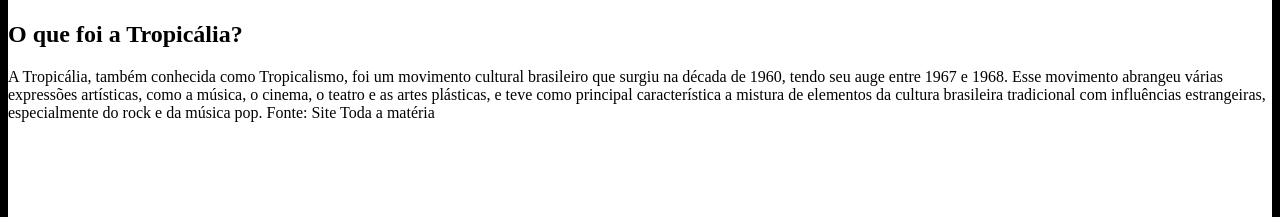
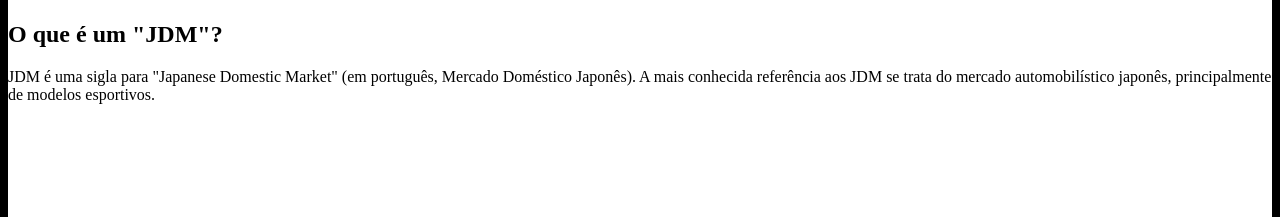
Before and after one commit to ThiDionizio/Carros_jdm, a plain HTML site: page index.html in a window 1280 px wide. Shown: the part 1256-1473 px from the top of the page. Drawn offline with Linux system fonts and the light colour scheme.

Commit message:
Update index.html

```diff
--- a/index.html
+++ b/index.html
@@ -48,12 +48,8 @@
                     <img src="img/image (1).png" class="rounded-pill" width="273" height="331" loading="lazy">
                 </div>
                 <div class="col-5">
-                    <h2>O que foi a Tropicália?</h2>
-                    <p class="p-2">A Tropicália, também conhecida como Tropicalismo, foi um movimento cultural
-                        brasileiro que surgiu na década de 1960, tendo seu auge entre 1967 e 1968. Esse movimento
-                        abrangeu várias expressões artísticas, como a música, o cinema, o teatro e as artes plásticas, e
-                        teve como principal característica a mistura de elementos da cultura brasileira tradicional com
-                        influências estrangeiras, especialmente do rock e da música pop. Fonte: Site Toda a matéria</p>
+                    <h2>O que é um "JDM"?</h2>
+                    <p class="p-2">JDM é uma sigla para "Japanese Domestic Market" (em português, Mercado Doméstico Japonês). A mais conhecida referência aos JDM se trata do mercado automobilístico japonês, principalmente de modelos esportivos.</p>
                 </div>
             </div>
         </section>
```
